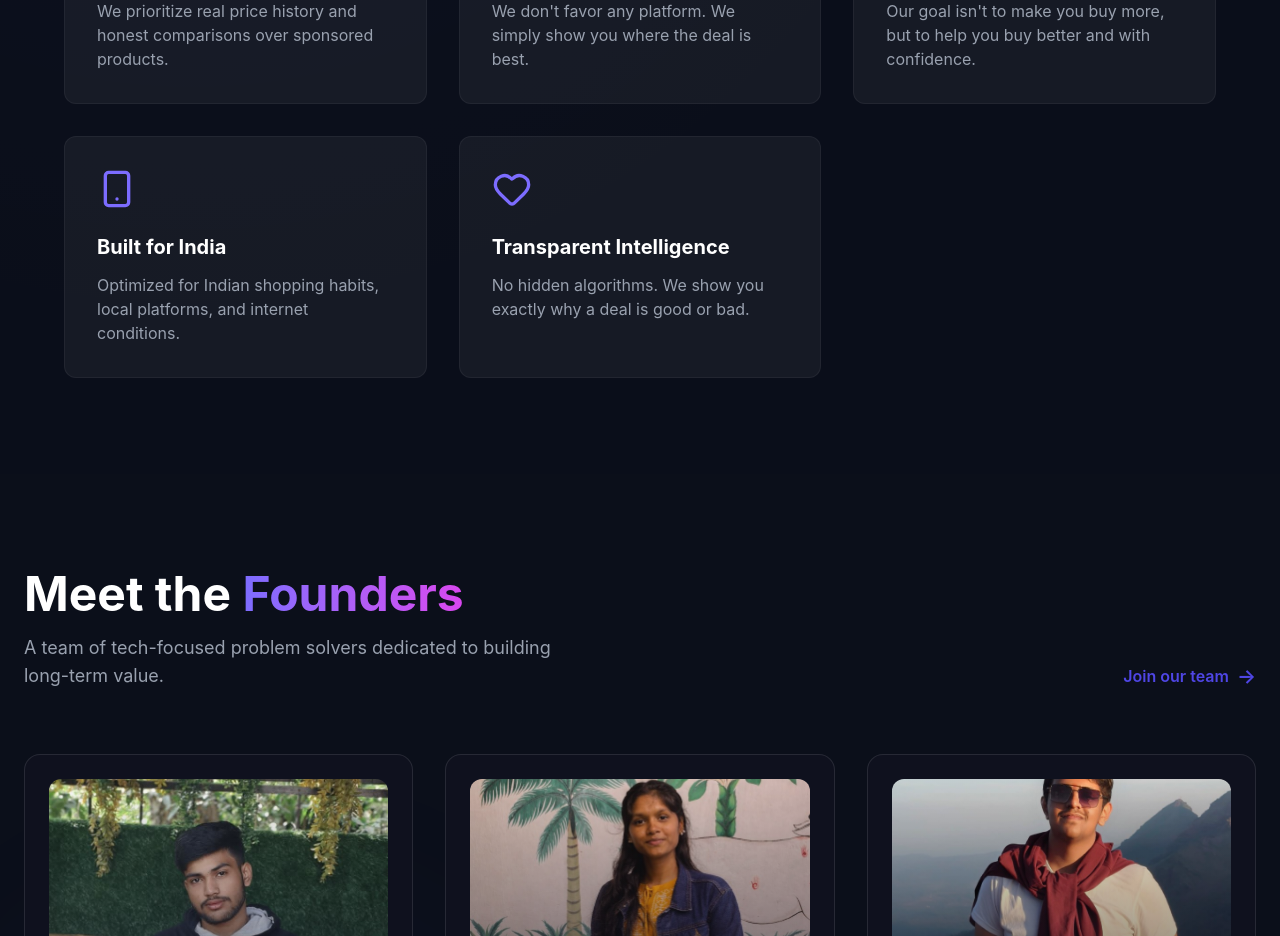
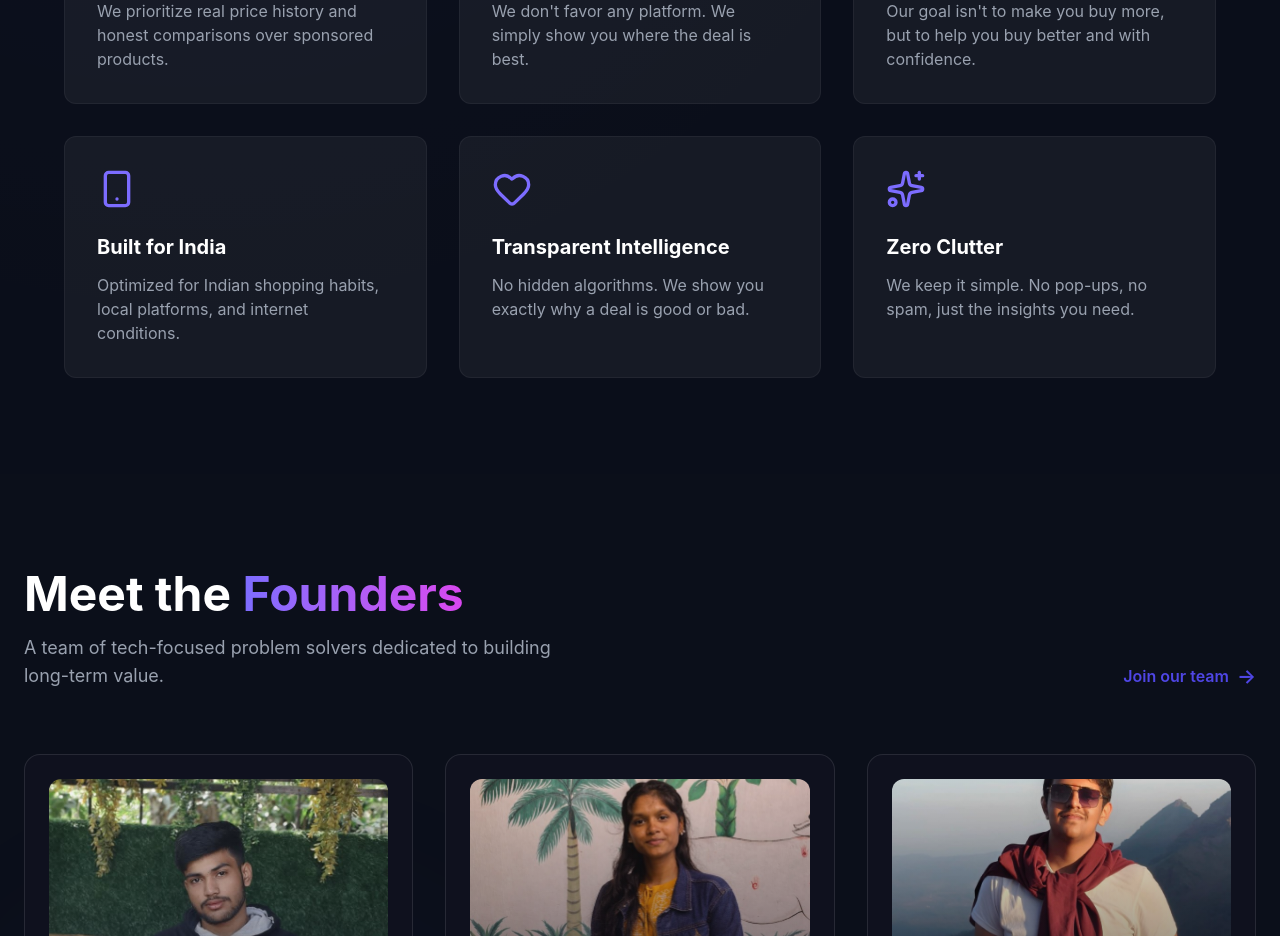
Before and after one commit to Dinesh3906/shopparva-website, a React (Vite) app: page / in a window 1280 px wide. Shown: the part 3640-4576 px from the top of the page. Built offline with nearby package versions, Linux system fonts and the light colour scheme.

Commit message:
Add 6th differentiator box: Zero Clutter

```diff
--- a/src/components/sections/WhyShopParva.jsx
+++ b/src/components/sections/WhyShopParva.jsx
@@ -1,6 +1,6 @@
 import React from 'react';
 import { motion } from 'framer-motion';
-import { ShieldCheck, BarChart, Heart, MousePointer2, Smartphone } from 'lucide-react';
+import { ShieldCheck, BarChart, Heart, MousePointer2, Smartphone, Sparkles } from 'lucide-react';
 
 const differentiators = [
     {
@@ -27,6 +27,11 @@ const differentiators = [
         title: "Transparent Intelligence",
         desc: "No hidden algorithms. We show you exactly why a deal is good or bad.",
         icon: Heart
+    },
+    {
+        title: "Zero Clutter",
+        desc: "We keep it simple. No pop-ups, no spam, just the insights you need.",
+        icon: Sparkles
     }
 ];
 
```
